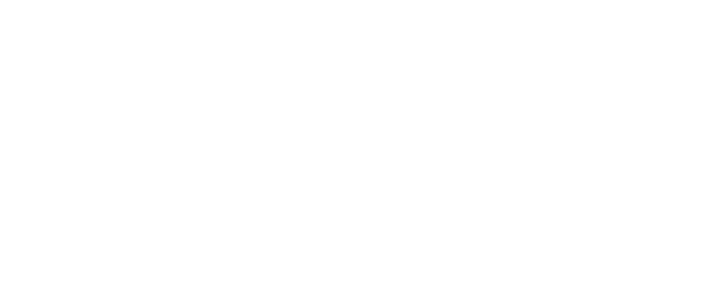
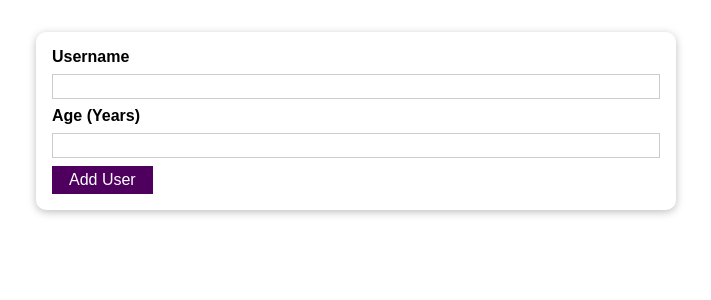
Before and after one commit to TomaszSuski/react-complete-course-project-3-users-list, a React (Create React App) app: page / in a window 1280 px wide. Shown: the top 300 px of the page, without its empty margins (284-995 px from the left). Built offline with nearby package versions, Linux system fonts and the light colour scheme.

Commit message:
added AddUser form with styling, working without data validation

```diff
--- a/src/App.js
+++ b/src/App.js
@@ -1,10 +1,14 @@
-import React from 'react';
+import React, { useState } from 'react';
+import AddUser from './Components/Users/AddUser';
+import UsersList from './Components/UsersList';
 
 
 function App() {
+  const [users, setUsers] = useState([]);
   return (
     <div>
-
+      <AddUser addUsers={setUsers} users={users} />
+      <UsersList />
     </div>
   );
 }
--- /dev/null
+++ b/src/Components/UI/Button.js
@@ -0,0 +1,22 @@
+import React from "react";
+import PropTypes from "prop-types";
+import styles from "./Button.module.css";
+
+export default function Button({ className, onClick, type, children }) {
+  return (
+    <button className={`${styles.button} ${className}`}>{children}</button>
+  );
+}
+
+Button.propTypes = {
+  className: PropTypes.string,
+  onClick: PropTypes.func,
+  children: PropTypes.node.isRequired,
+  type: PropTypes.string,
+};
+
+Button.defaultProps = {
+  className: null,
+  onClick: null,
+  type: "button",
+};
--- /dev/null
+++ b/src/Components/UI/Button.module.css
@@ -0,0 +1,18 @@
+.button {
+  font: inherit;
+  border: 1px solid #4f005f;
+  background: #4f005f;
+  color: white;
+  padding: 0.25rem 1rem;
+  cursor: pointer;
+}
+
+.button:hover,
+.button:active {
+  background: #741188;
+  border-color: #741188;
+}
+
+.button:focus {
+  outline: none;
+}
--- /dev/null
+++ b/src/Components/UI/Card.js
@@ -0,0 +1,16 @@
+import React from "react";
+import PropTypes from "prop-types";
+import styles from "./Card.module.css";
+
+export default function Card({ className, children }) {
+  return <div className={`${styles.card} ${className}`}>{children}</div>;
+}
+
+Card.propTypes = {
+  className: PropTypes.string,
+  children: PropTypes.node.isRequired,
+};
+
+Card.defaultProps = {
+  className: null,
+};
--- /dev/null
+++ b/src/Components/UI/Card.module.css
@@ -0,0 +1,5 @@
+.card {
+  background: white;
+  box-shadow: 0 2px 8px rgba(0, 0, 0, 0.26);
+  border-radius: 10px;
+}
--- /dev/null
+++ b/src/Components/Users/AddUser.js
@@ -0,0 +1,34 @@
+import React from "react";
+import PropTypes from "prop-types";
+import styles from "./AddUser.module.css";
+import Card from "../UI/Card";
+import Button from "../UI/Button";
+
+export default function AddUser({ addUsers, users }) {
+  const addUserHandler = (event) => {
+    event.preventDefault();
+    let newUser = {
+      name: event.target.username.value,
+      age: event.target.age.value,
+      id: Math.random() + event.target.username.value + event.target.age.value,
+    };
+    let newUsers = [newUser, ...users];
+    addUsers(newUsers);
+  };
+  return (
+    <Card className={styles.input}>
+      <form onSubmit={addUserHandler}>
+        <label htmlFor="username">Username</label>
+        <input id="username" type="text" />
+        <label htmlFor="age">Age (Years)</label>
+        <input id="age" type="number" />
+        <Button type="submit">Add User</Button>
+      </form>
+    </Card>
+  );
+}
+
+AddUser.propTypes = {
+  addUsers: PropTypes.func.isRequired,
+  users: PropTypes.array.isRequired,
+};
--- /dev/null
+++ b/src/Components/Users/AddUser.module.css
@@ -0,0 +1,26 @@
+.input {
+  margin: 2rem auto;
+  padding: 1rem;
+  width: 90%;
+  max-width: 40rem;
+}
+
+.input label {
+  display: block;
+  font-weight: bold;
+  margin-bottom: 0.5rem;
+}
+
+.input input {
+  font: inherit;
+  display: block;
+  width: 100%;
+  border: 1px solid #ccc;
+  padding: 0.15rem;
+  margin-bottom: 0.5rem;
+}
+
+.input input:focus {
+  outline: none;
+  border-color: #4f005f;
+}
--- /dev/null
+++ b/src/Components/UsersList.js
@@ -0,0 +1,7 @@
+import React from "react";
+import PropTypes from 'prop-types';
+import styles from './UsersList.module.css';
+
+export default function UsersList() {
+    return null;
+}
--- /dev/null
+++ b/src/Components/UsersList.module.css
@@ -0,0 +1,16 @@
+.users {
+  margin: 2rem auto;
+  width: 90%;
+  max-width: 40rem;
+}
+
+.users ul {
+  list-style: none;
+  padding: 1rem;
+}
+
+.users li {
+  border: 1px solid #ccc;
+  margin: 0.5rem 0;
+  padding: 0.5rem;
+}
```
Also changed, not shown: src/Components/ErrorModal.js (added, +7 -0 lines), src/Components/ErrorModal.module.css (added, +45 -0 lines).
